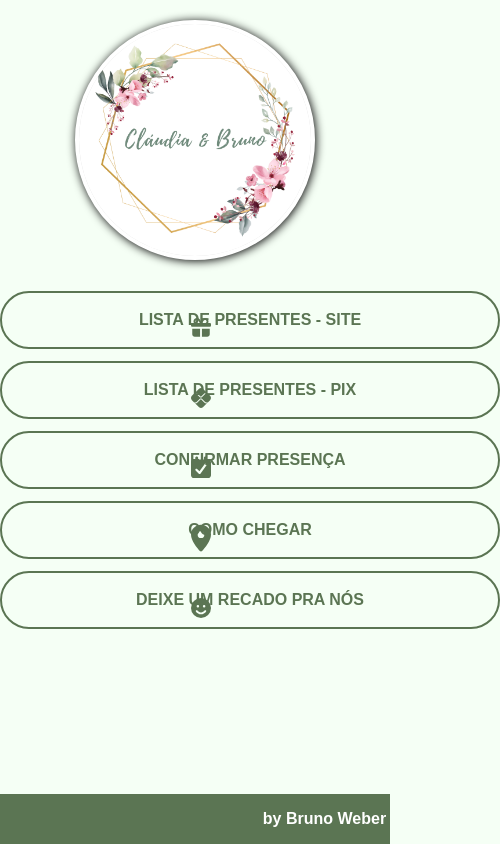
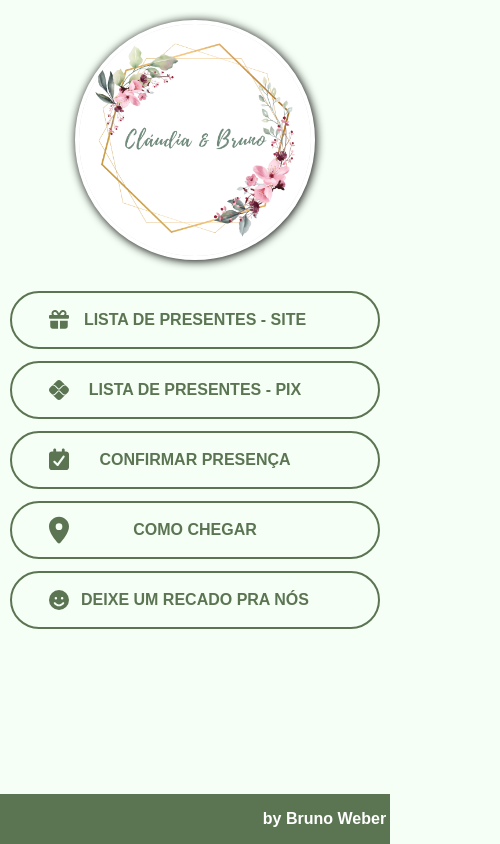
Before and after one commit to BrunoMacielWeber/Pagina_casa, a plain HTML site: page index.html in a window 390 px wide. Shown: the whole page, 500 px wide, since content can reach past the window. Drawn offline with Linux system fonts and the light colour scheme.

Commit message:
Correção responsividade
Corrigida a responsividade do site em aplicativos móveis.

```diff
--- a/_style/style.css
+++ b/_style/style.css
@@ -62,13 +62,13 @@ figure.imagemPrincipal img {
     font-weight: 700;
     margin: 3% auto 3%;
     border-radius: 30px;
-    width: 500px;
+    width: 95%;
+    align-items: center;
 }
 .icone {
     height: 40px;
     position: absolute;
-    padding-right: 25%;
-    margin-top: -1%;
+    padding-right: 70%;
 }
 /* EFEITOS DO BOTÃO */
 .btn:hover,
```
